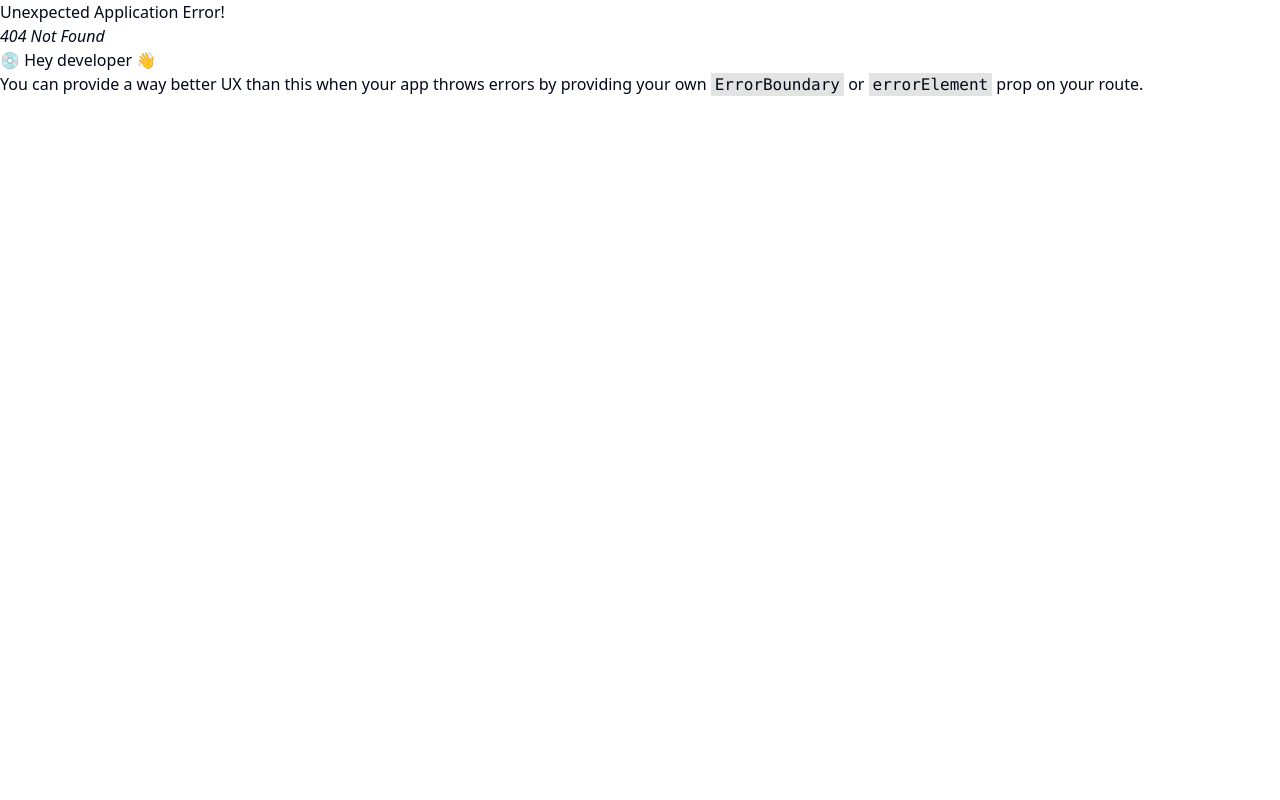
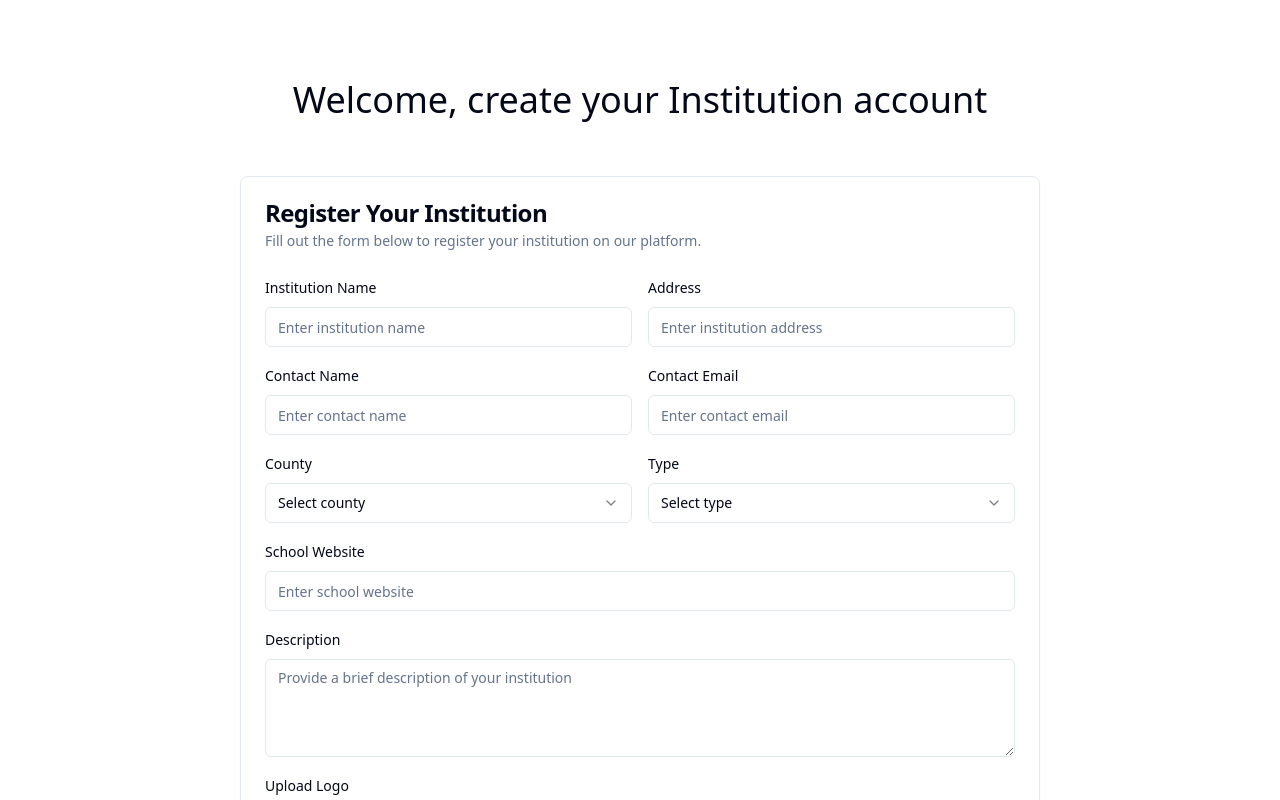
Before and after one commit to NaftaliHolland/Apollo, a React (Vite) app in the folder client/apollo/: page /register_institution in a window 1280 px wide. Before the commit this address had no page. Shown: the top 800 px of the page. Built offline with nearby package versions, Linux system fonts and the light colour scheme.

Commit message:
Added form and page to register an institution/school

```diff
--- /dev/null
+++ b/client/apollo/src/components/forms/RegisterInstitutionForm.jsx
@@ -0,0 +1,101 @@
+/**
+ * v0 by Vercel.
+ * @see https://v0.dev/t/bseQFjKaoRc
+ * Documentation: https://v0.dev/docs#integrating-generated-code-into-your-nextjs-app
+ */
+import { Card, CardHeader, CardTitle, CardDescription, CardContent, CardFooter } from "@/components/ui/card"
+import { Label } from "@/components/ui/label"
+import { Input } from "@/components/ui/input"
+import { Select, SelectTrigger, SelectValue, SelectContent, SelectItem } from "@/components/ui/select"
+import { Textarea } from "@/components/ui/textarea"
+import { Button } from "@/components/ui/button"
+
+const RegisterInstitutionForm = () => {
+  return (
+    <Card className="max-w-4xl w-[800px] mt-10">
+      <CardHeader>
+        <CardTitle>Register Your Institution</CardTitle>
+        <CardDescription>Fill out the form below to register your institution on our platform.</CardDescription>
+      </CardHeader>
+      <CardContent>
+        <form className="grid gap-4">
+          <div className="grid grid-cols-2 gap-4">
+            <div className="space-y-2">
+              <Label htmlFor="name">Institution Name</Label>
+              <Input id="name" placeholder="Enter institution name" />
+            </div>
+            <div className="space-y-2">
+              <Label htmlFor="address">Address</Label>
+              <Input id="address" placeholder="Enter institution address" />
+            </div>
+          </div>
+          <div className="grid grid-cols-2 gap-4">
+            <div className="space-y-2">
+              <Label htmlFor="contact-name">Contact Name</Label>
+              <Input id="contact-name" placeholder="Enter contact name" />
+            </div>
+            <div className="space-y-2">
+              <Label htmlFor="contact-email">Contact Email</Label>
+              <Input id="contact-email" type="email" placeholder="Enter contact email" />
+            </div>
+          </div>
+          <div className="grid grid-cols-2 gap-4">
+            <div className="space-y-2">
+              <Label htmlFor="county">County</Label>
+              <Select id="county">
+                <SelectTrigger>
+                  <SelectValue placeholder="Select county" />
+                </SelectTrigger>
+                <SelectContent>
+                  <SelectItem value="county1">County 1</SelectItem>
+                  <SelectItem value="county2">County 2</SelectItem>
+                  <SelectItem value="county3">County 3</SelectItem>
+                  <SelectItem value="county4">County 4</SelectItem>
+                  <SelectItem value="county5">County 5</SelectItem>
+                </SelectContent>
+              </Select>
+            </div>
+            <div className="space-y-2">
+              <Label htmlFor="type">Type</Label>
+              <Select id="type">
+                <SelectTrigger>
+                  <SelectValue placeholder="Select type" />
+                </SelectTrigger>
+                <SelectContent>
+                  <SelectItem value="type1">Type 1</SelectItem>
+                  <SelectItem value="type2">Type 2</SelectItem>
+                  <SelectItem value="type3">Type 3</SelectItem>
+                  <SelectItem value="type4">Type 4</SelectItem>
+                  <SelectItem value="type5">Type 5</SelectItem>
+                </SelectContent>
+              </Select>
+            </div>
+          </div>
+          <div className="space-y-2">
+            <Label htmlFor="website">School Website</Label>
+            <Input id="website" placeholder="Enter school website" />
+          </div>
+          <div className="space-y-2">
+            <Label htmlFor="description">Description</Label>
+            <Textarea id="description" placeholder="Provide a brief description of your institution" rows={4} />
+          </div>
+          <div className="space-y-2">
+            <Label htmlFor="logo">Upload Logo</Label>
+            <Input id="logo" type="file" />
+          </div>
+          <div className="space-y-2">
+            <Label htmlFor="documents">Supporting Documents</Label>
+            <Input id="documents" type="file" multiple />
+          </div>
+        </form>
+      </CardContent>
+      <CardFooter>
+        <Button type="submit" className="ml-auto">
+          Register Institution
+        </Button>
+      </CardFooter>
+    </Card>
+  )
+}
+
+export default RegisterInstitutionForm;
--- /dev/null
+++ b/client/apollo/src/components/ui/textarea.jsx
@@ -0,0 +1,18 @@
+import * as React from "react"
+
+import { cn } from "@/lib/utils"
+
+const Textarea = React.forwardRef(({ className, ...props }, ref) => {
+  return (
+    (<textarea
+      className={cn(
+        "flex min-h-[80px] w-full rounded-md border border-input bg-background px-3 py-2 text-sm ring-offset-background placeholder:text-muted-foreground focus-visible:outline-none focus-visible:ring-2 focus-visible:ring-ring focus-visible:ring-offset-2 disabled:cursor-not-allowed disabled:opacity-50",
+        className
+      )}
+      ref={ref}
+      {...props} />)
+  );
+})
+Textarea.displayName = "Textarea"
+
+export { Textarea }
--- a/client/apollo/src/main.jsx
+++ b/client/apollo/src/main.jsx
@@ -8,11 +8,13 @@ import SignUp from "@/pages/SignUp";
 import Teachers from "@/pages/Teachers";
 import Students from "@/pages/Students";
 import Dashboards from "@/components/Dashboards";
+import RegisterInstitution from "@/pages/RegisterInstitution";
 import ProtectedRoutes from "@/utils/ProtectedRoutes";
 import { AuthProvider } from '@/contexts/AuthContext'
 
 const router = createBrowserRouter([
     { path: "/", element: <Login />},
+    { path: "/register_institution", element: <RegisterInstitution />},
     { element: <ProtectedRoutes/>,
       children: [
         { path: "/dashboard", element: <Dashboards />},
--- /dev/null
+++ b/client/apollo/src/pages/RegisterInstitution.jsx
@@ -0,0 +1,12 @@
+import RegisterInstitutionForm from "@/components/forms/RegisterInstitutionForm";
+
+const RegisterInstitution = () => {
+  return (
+    <div className="flex flex-col items-center gap-4 my-20 mx-10">
+      <h1 className="text-4xl fold-extrabold">Welcome, create your Institution account</h1>
+      <RegisterInstitutionForm />
+    </div>
+  )
+}
+
+export default RegisterInstitution;
```
